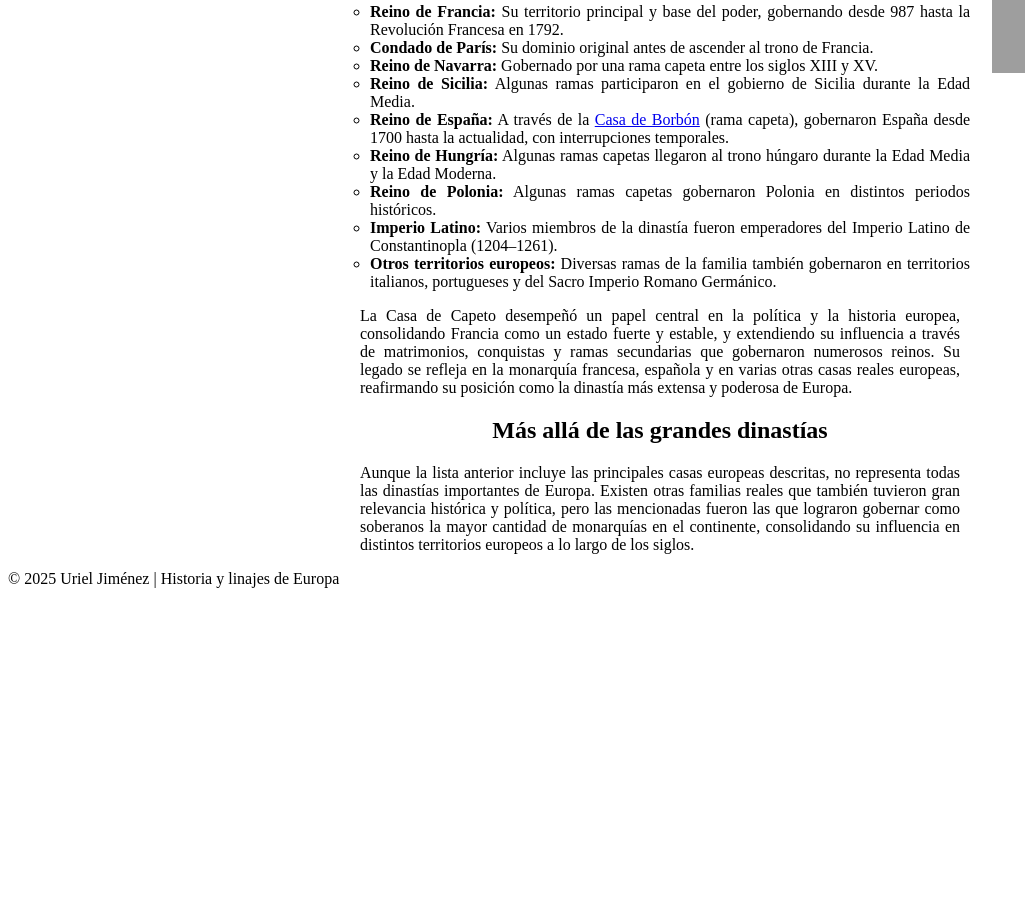
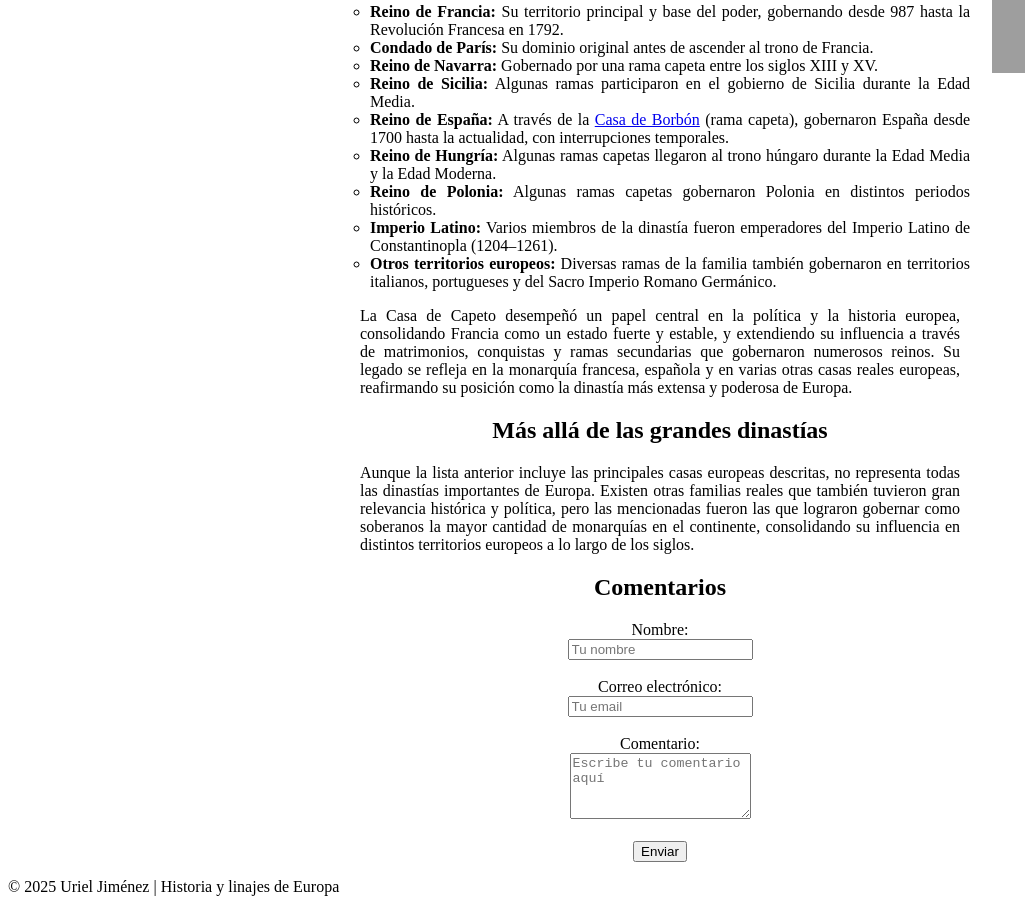
Before and after one commit to urieljrod/Proyecto_Final_M1, a plain HTML site: page index.html in a window 1280 px wide. Shown: the part 4494-5406 px from the top of the page, without its empty margins (0-1025 px from the left). Before the commit the page ends 5098 px from the top, so only its background shows below. Drawn offline with Linux system fonts and the light colour scheme; grey boxes are pictures that could not be loaded.

Commit message:
feat: Agregar formulario de comentarios a la página de dinastías

```diff
--- a/index.html
+++ b/index.html
@@ -209,6 +209,19 @@ Estas casas no solo gobernaron territorios, sino que dejaron un legado político
 <p style="max-width:600px; text-align:justify;">
   Aunque la lista anterior incluye las principales casas europeas descritas, no representa todas las dinastías importantes de Europa. Existen otras familias reales que también tuvieron gran relevancia histórica y política, pero las mencionadas fueron las que lograron gobernar como soberanos la mayor cantidad de monarquías en el continente, consolidando su influencia en distintos territorios europeos a lo largo de los siglos.
 </p>
+<h2 style="text-align:center;">Comentarios</h2>
+<form style="max-width:600px; margin:auto;">
+  <label for="nombre">Nombre:</label><br>
+  <input type="text" id="nombre" name="nombre" placeholder="Tu nombre"><br><br>
+
+  <label for="email">Correo electrónico:</label><br>
+  <input type="email" id="email" name="email" placeholder="Tu email"><br><br>
+
+  <label for="comentario">Comentario:</label><br>
+  <textarea id="comentario" name="comentario" rows="4" placeholder="Escribe tu comentario aquí"></textarea><br><br>
+
+  <input type="submit" value="Enviar">
+</form>
 </div>
     <footer>
     <p>© 2025 Uriel Jiménez | Historia y linajes de Europa</p>
```
